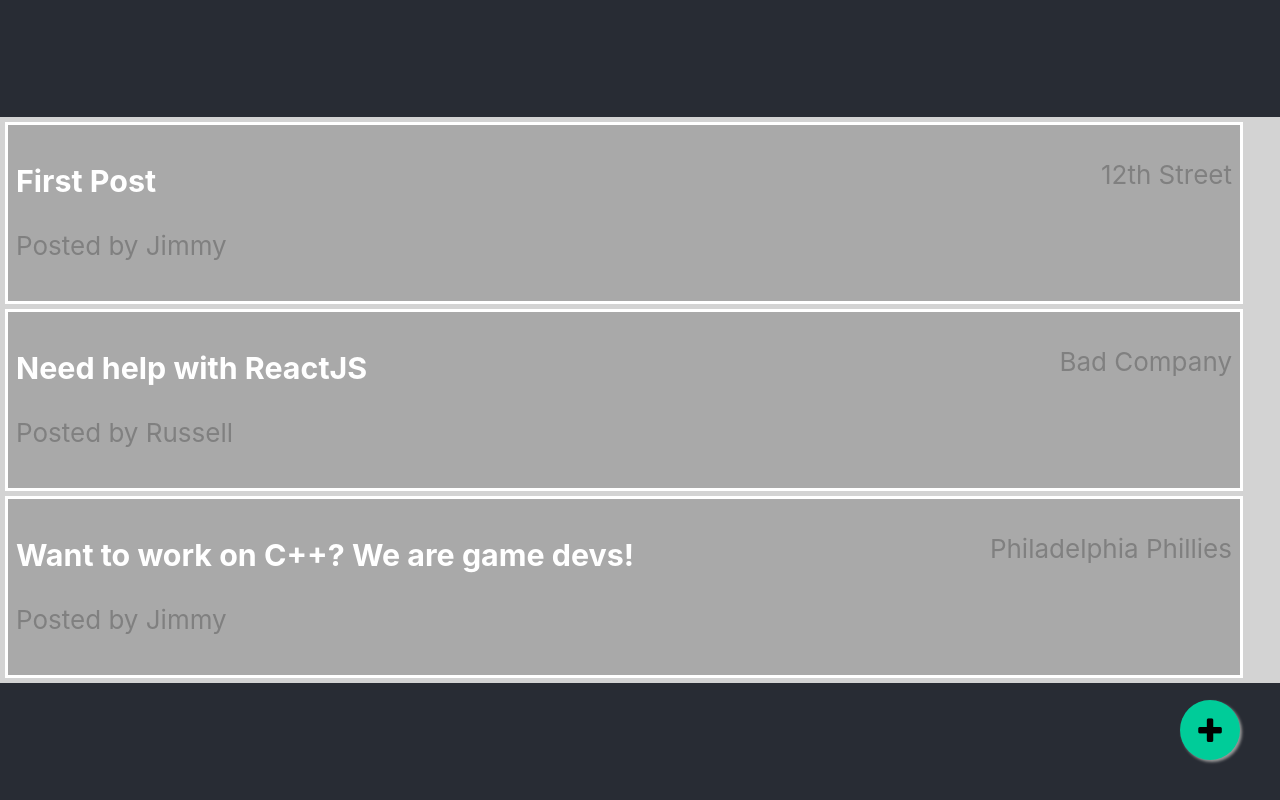
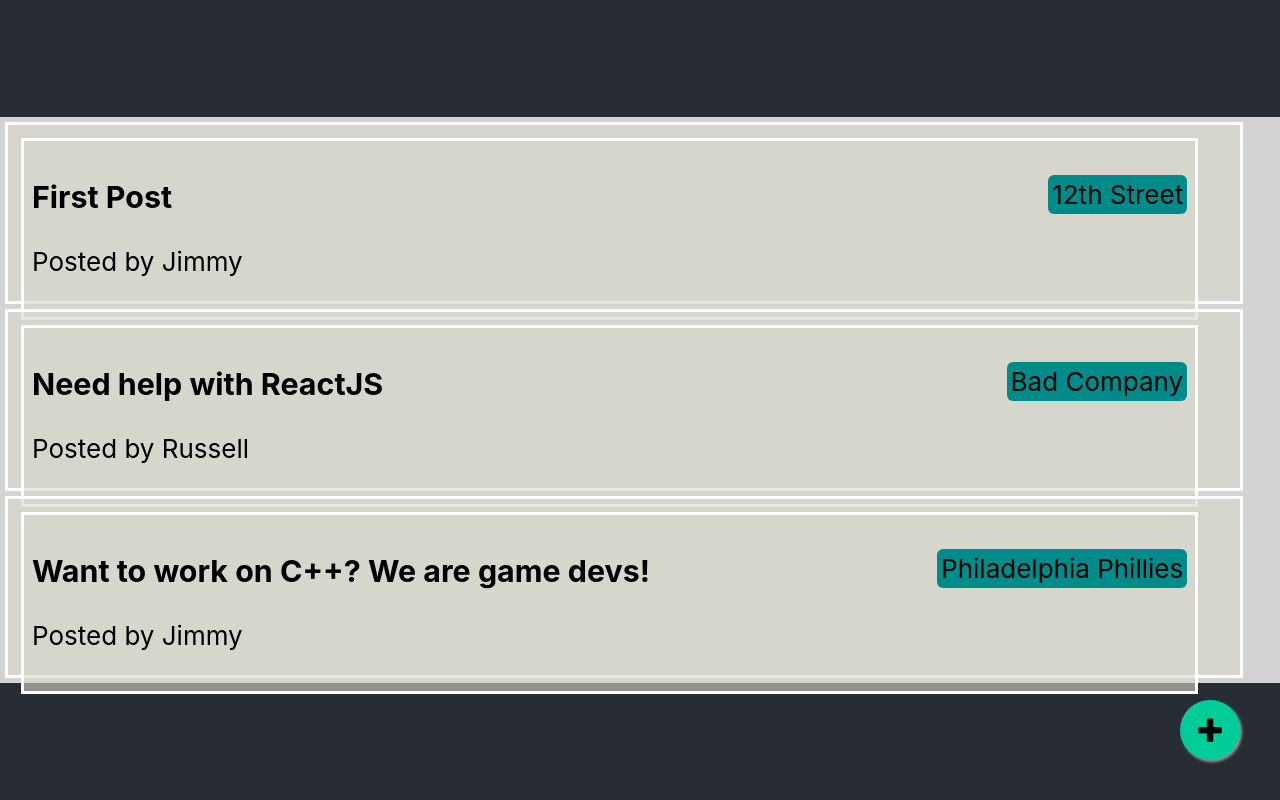
Before and after one commit to 12thStreetStudios/OwlHacks2020, a React (Create React App) app in the folder owlhacks2020/: page / in a window 1280 px wide. Both pictures are taken after a click on the button "Login As Guest". Built offline with nearby package versions, Linux system fonts and the light colour scheme.

Commit message:
Pale Yellow

```diff
--- a/owlhacks2020/src/App.js
+++ b/owlhacks2020/src/App.js
@@ -28,7 +28,7 @@ function Home() {
       // Show new post menu
       console.log("Showing New Post Menu");
     }
-    var floatingMenu = <div class="float" onClick={floatingMenuClick}><i class="fa fa-plus post-add" onClick={floatingMenuClick}></i></div>;
+    var floatingMenu = <div class="float" onClick={floatingMenuClick}><i className="fa fa-plus post-add" onClick={floatingMenuClick}></i></div>;
 
     // build posts here
     var posts = [];
--- a/owlhacks2020/src/components/Post.js
+++ b/owlhacks2020/src/components/Post.js
@@ -2,14 +2,45 @@ import React from 'react';
 import '../style/Post.css'
 
 class Post extends React.Component {
+    constructor(props) {
+      super(props);
+      this.state = {
+        // Comments should be a table like {text: "comment", name: "author"}
+        comments: props.comments || [],
+        shown: []
+      }
+    }
+
+    expandComments() {
+      // TODO: try to fetch newest comments before expanding
+      var allComments = [];
+      for (var i=0; i<this.state.comments.length; i++) {
+        allComments.push(<p className="comment">{this.state.comments.text}<h4 id="poster">{this.state.comments.name}</h4></p>);
+      }
+      this.setState({shown: allComments});
+    }
+
+    hideComments() {
+      this.setState({shown: []});
+    }
+
+    handleClick = (e) => {
+        if (this.state.shown === []) {
+          this.expandComments();
+        } else {
+          this.hideComments();
+        }
+    }
+
     render() {
         return (
-          <div className="post">
+          <div onClick={this.handleClick} className="post" >
             <h3>{this.props.title}</h3>
             {/* TODO: Add organization href link */}
-            <p id="organization"><a>{this.props.organization}</a></p>
+            <p className="organization"><a>{this.props.organization}</a></p>
             {/* TODO: Add user href link*/}
-            <p id="poster">Posted by <a>{this.props.poster}</a></p>
+            <p className="poster">Posted by <a>{this.props.poster}</a></p>
+            {this.state.shown}
           </div>
         );
     }
--- a/owlhacks2020/src/components/Wall.js
+++ b/owlhacks2020/src/components/Wall.js
@@ -1,6 +1,7 @@
 import React from 'react';
 import Post from './Post.js';
 import '../style/wall.css'
+import '../style/Post.css'
 
 /* Pink Floyd - The Wall */
 class Wall extends React.Component {
@@ -13,7 +14,7 @@ class Wall extends React.Component {
 
   // render override
   render(){
-    const renderPosts = this.state.posts.map(item => (<div id="post">{item}</div>));
+    const renderPosts = this.state.posts.map(item => (<div className="post">{item}</div>));
     return (
       <div className="wall">
         {renderPosts}
--- a/owlhacks2020/src/style/Post.css
+++ b/owlhacks2020/src/style/Post.css
@@ -3,7 +3,8 @@
     width: 95%;
     margin: 5px;
     padding: 8px;
-    background-color: darkgrey;
+    /*Pale Yellow*/
+    background-color: rgb(215,215,204, 0.6);
     height: 10rem;
 }
 
@@ -15,28 +16,41 @@
   text-align: left;
   float: left;
   vertical-align: top;
+  color: black;
+  font-weight: bold;
 }
 
-#poster {
-  color: grey;
-  font-size: 15;
+.poster {
+  color: black;
+  font-size: 16;
   text-align: left;
   clear: both;
 }
 
 /* On Hover, as users may link to the page */
-#poster a:hover {
+.poster a:hover {
   color: darkgrey;
   text-decoration: underline;
 }
 
-#organization {
+.organization {
   float: right;
   text-align: right;
-  color: grey;
+  color: black;
+  background-color: darkcyan;
+  border-radius: 6px;
+  padding: 4px;
 }
 
-#organization a:hover {
+.organization a:hover {
   color: darkgrey;
   text-decoration: underline;
 }
+
+.commentContainer {
+  width: 80%;
+  border: solid;
+}
+.comment {
+  text-align: left;
+}
```
